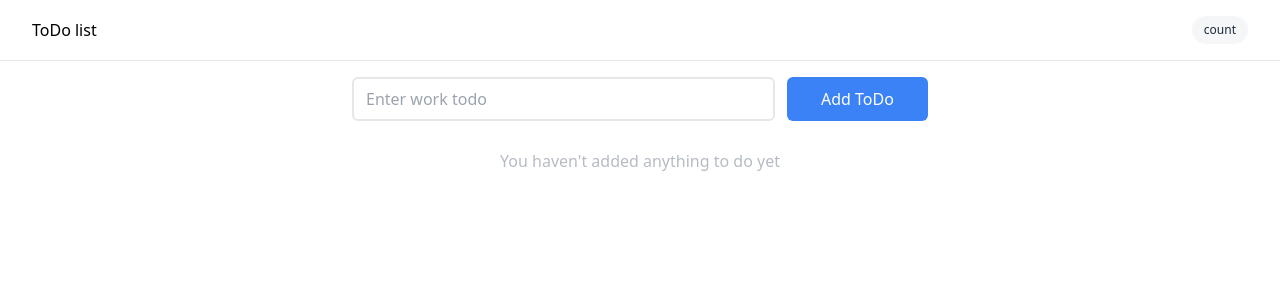
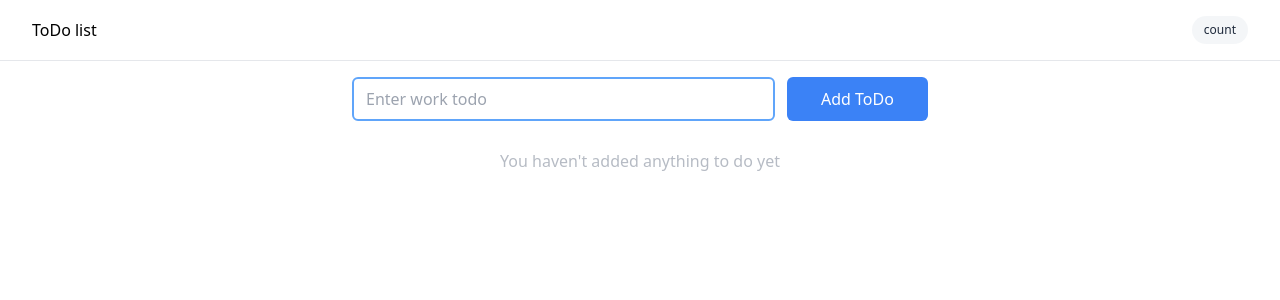
Before and after one commit to alihatampouri/todo-list, a React (Create React App) app: page / in a window 1280 px wide. Shown: the top 300 px of the page. Built offline with nearby package versions, Linux system fonts and the light colour scheme.

Commit message:
default focus on todo text input

```diff
--- a/src/components/Todo/TodoForm.jsx
+++ b/src/components/Todo/TodoForm.jsx
@@ -1,8 +1,12 @@
-import { useState } from "react";
+import { useEffect, useRef, useState } from "react";
 
 const TodoForm = (props) => {
   const [todo, setTodo] = useState("");
   const [alert, setAlert] = useState("");
+
+  const todoText = useRef(null);
+
+  useEffect(() => todoText.current.focus(), []);
 
   const submitHandler = (e) => {
     e.preventDefault();
@@ -28,13 +32,16 @@ const TodoForm = (props) => {
           className="w-9/12 border-2 hover:border-blue-200 focus:border-blue-400 transition rounded-md px-3 py-2 outline-none"
           placeholder="Enter work todo"
           value={todo}
+          ref={todoText}
           onChange={changeHandler}
         ></input>
         <button className="w-3/12 bg-blue-500 hover:bg-blue-600 transition text-white p-2 rounded-md">
           Add ToDo
         </button>
       </div>
-      {alert && <div className="text-xs text-red-600 mt-2 animate-bounce">{alert}</div>}
+      {alert && (
+        <div className="text-xs text-red-600 mt-2 animate-bounce">{alert}</div>
+      )}
     </form>
   );
 };
```
